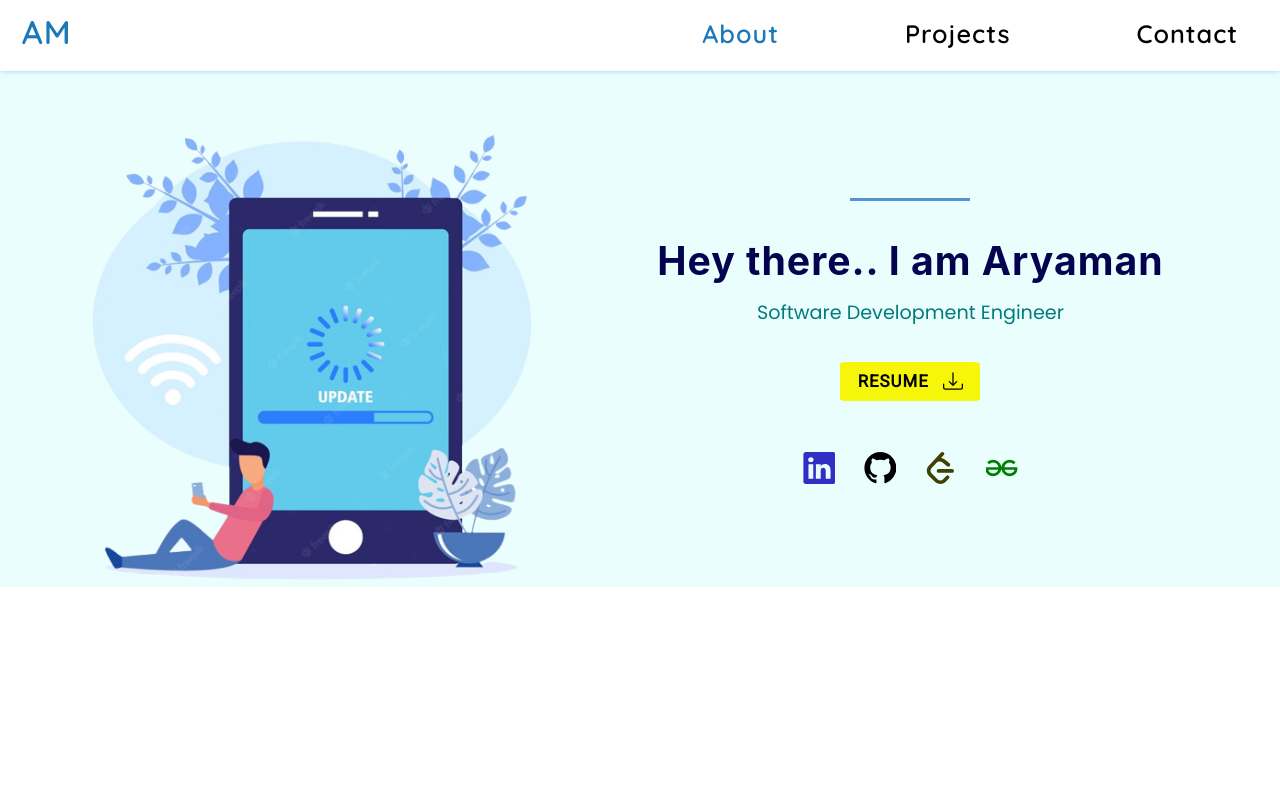
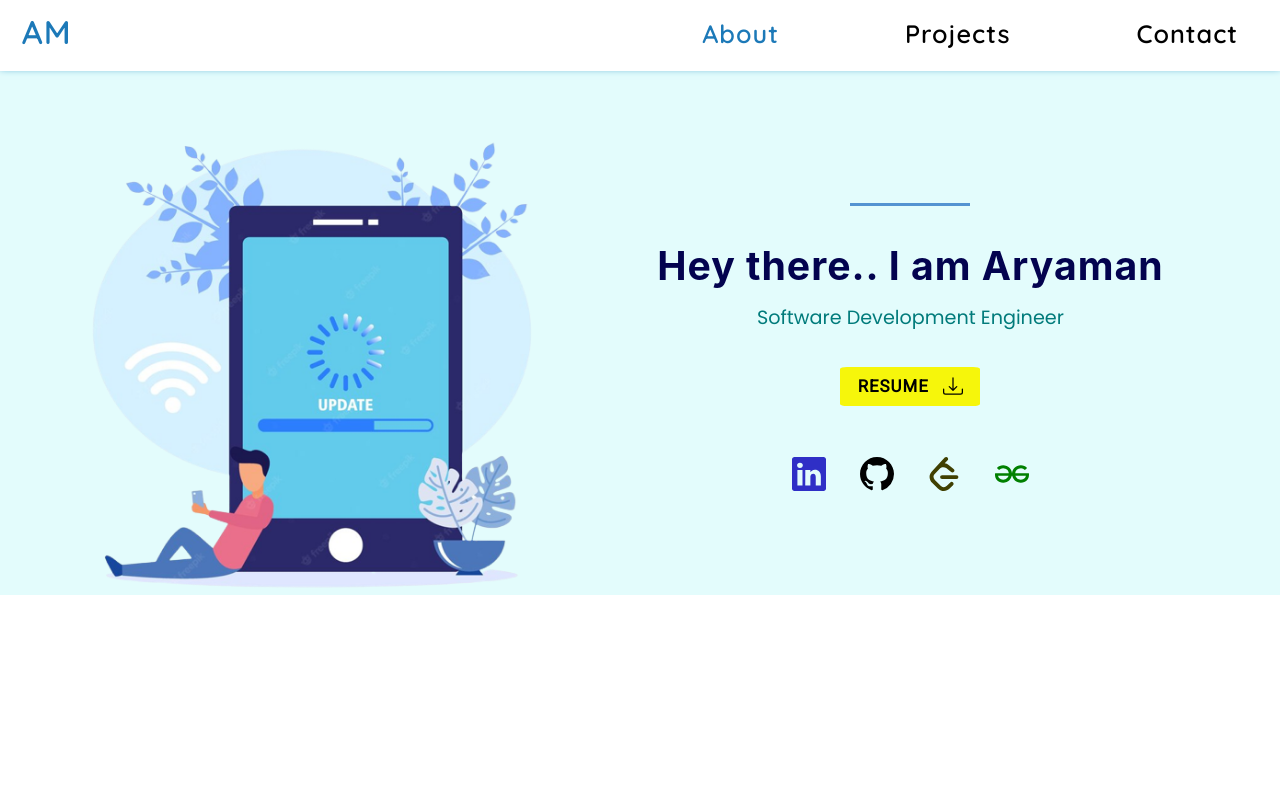
Before and after one commit to AryamanMishra/Portfolio-Website, a React (Create React App) app: page / in a window 1280 px wide. Shown: the top 800 px of the page. Built offline with nearby package versions, Linux system fonts and the light colour scheme.

Commit message:
updated home page

```diff
--- a/src/components/Footer.js
+++ b/src/components/Footer.js
@@ -8,7 +8,7 @@ import {AiFillLinkedin} from 'react-icons/ai'
 const Footer = ()=> {
     return (
         <footer className='main-footer'>
-            <div className='links'>
+            <div className='footer-links'>
                 <a href="https://github.com/AryamanMishra" target='_blank' rel="noreferrer">
                     <AiFillGithub />
                 </a>
--- a/src/components/Home.js
+++ b/src/components/Home.js
@@ -23,23 +23,47 @@ const Home = ()=> {
                             />
                         </button>
                     </div>
-                    <div className="links">
+                    <div className="main-page-links">
+                        <a
+                            href="https://www.linkedin.com/in/aryaman-mishra-576527190/"
+                            className='main-page-link-icon la'
+                            target='_blank'
+                        >
                             <BsLinkedin
-                            size={32}
-                            className='link-icon la'
+                                size={34}
                             />
+                        </a>
+
+                        <a
+                            href="https://github.com/AryamanMishra"
+                            className='main-page-link-icon gb'
+                            target='_blank'
+                        >
                             <BsGithub
-                            size={32}
-                            className='link-icon'
+                                size={34}
                             />
+                        </a>
+
+                        <a
+                            href="https://leetcode.com/modest_aryaman09/"
+                            className='main-page-link-icon leet'
+                            target='_blank'
+                        >
                             <SiLeetcode
-                            size={32}
-                            className='link-icon leet'
+                                size={34}
                             />
+                        </a>
+
+                        <a
+                            href="https://auth.geeksforgeeks.org/user/modest_aryaman09/practice/"
+                            className='main-page-link-icon gfg'
+                            target='_blank'
+                        >
                             <SiGeeksforgeeks
-                            size={32}
-                            className='link-icon gfg'
+                                size={34}
                             />
+                        </a>
+
                     </div>
                 </div>
 
--- a/src/styles/Footer.css
+++ b/src/styles/Footer.css
@@ -2,7 +2,7 @@
     position: absolute;
     top: 120%;
     width: 100%;
-    height: 6.5em;
+    height: 7em;
     background-color: #101013;
     display: flex;
     align-items: center;
@@ -11,13 +11,13 @@
     gap: 1em;
 }
 
-.links {
+.footer-links {
     display: flex;
     align-items: center;
     justify-content: center;
     gap: 1em;
 }
-.links a {
+.footer-links a {
     color: white;
     font-size: 2em;
 }
--- a/src/styles/Home.css
+++ b/src/styles/Home.css
@@ -4,10 +4,10 @@
 .main-section {
     display: flex;
     gap: 5em;
-    background-color: rgba(162, 249, 249, 0.212);
+    background-color: rgba(124, 241, 241, 0.212);
     align-items: center;
     justify-content: center;
-    padding-top: 3.5em;
+    padding-top: 4em;
 }
 
 .hero-img {
@@ -49,22 +49,25 @@
     letter-spacing: 1px;
 }
 
-.links {
+.main-page-links {
     margin-top: 2.5em;
     display: flex;
-    cursor: pointer;
-    gap: 5em;
+    gap: 1.5em;
     padding-top: 0.7em;
 }
 
-.link-icon {
-    padding: 0em 0.4em;
+.main-page-link-icon {
+    padding: 0em 0.3em;
+    cursor: pointer;
 }
 
 .la {
     color: rgb(47, 47, 198);
 }
 
+.gb {
+    color: black;
+}
 .leet {
     color: rgb(64, 64, 2);
 }
```
Lines whose indentation alone changed are shown as unchanged.
